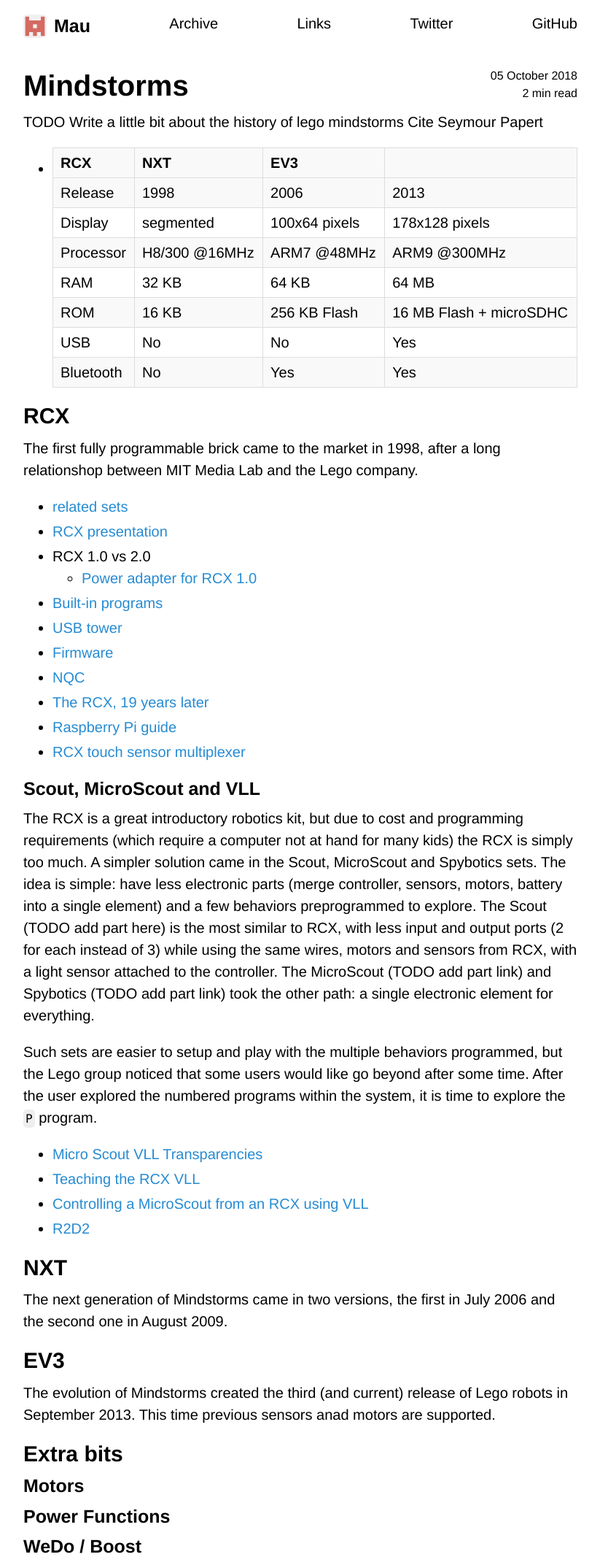
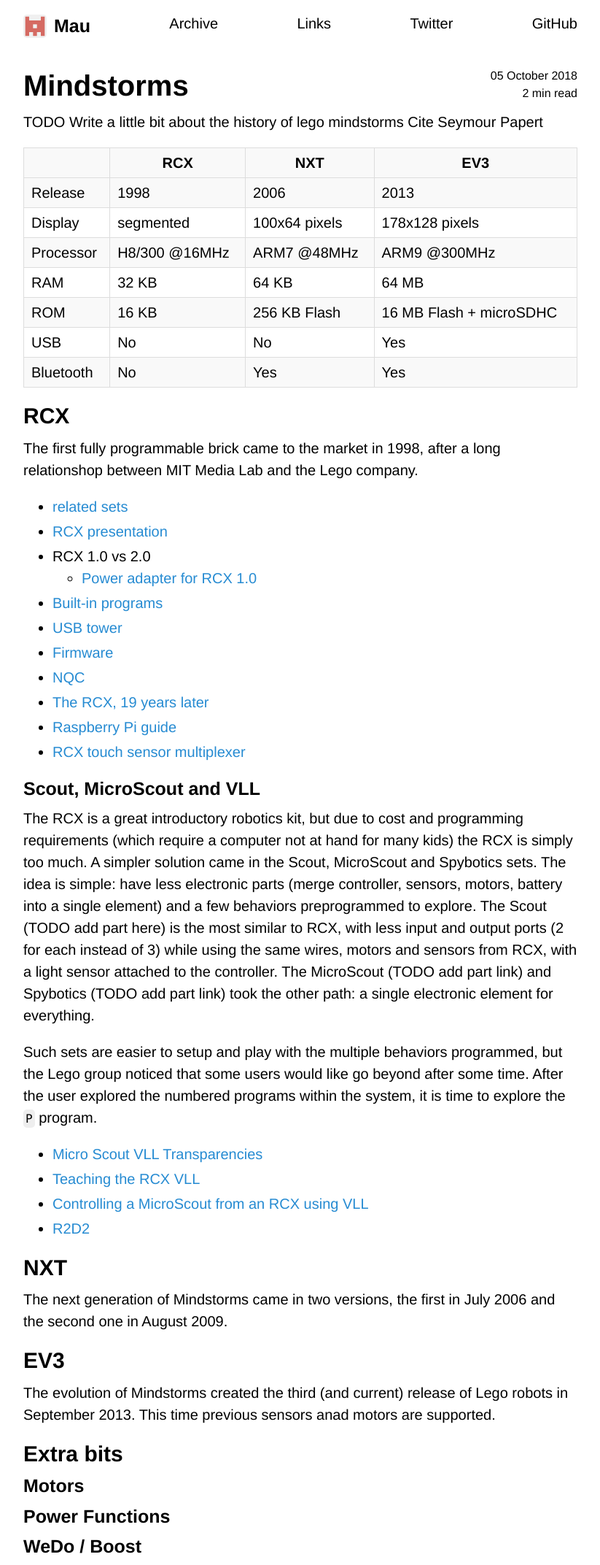
Before and after one commit to Maumagnaguagno/maumagnaguagno.github.io, a Jekyll site: the page built from mindstorms.md, in a window 1280 px wide. Shown: the whole page at 73% size, without its empty margins (228-1051 px from the left). Built offline with Jekyll 4.4.1, drawn with Linux system fonts in a browser that asks for light colours; our own code applies the rules of GitHub Pages for plain Markdown files.

```diff
--- a/mindstorms.md
+++ b/mindstorms.md
@@ -10,7 +10,7 @@ hidden: true
 TODO Write a little bit about the history of lego mindstorms
 Cite Seymour Papert
 
- - | RCX | NXT | EV3
+|| RCX | NXT | EV3
 --- | --- | --- | ---
 Release | 1998 | 2006 | 2013
 Display | segmented | 100x64 pixels | 178x128 pixels
```
